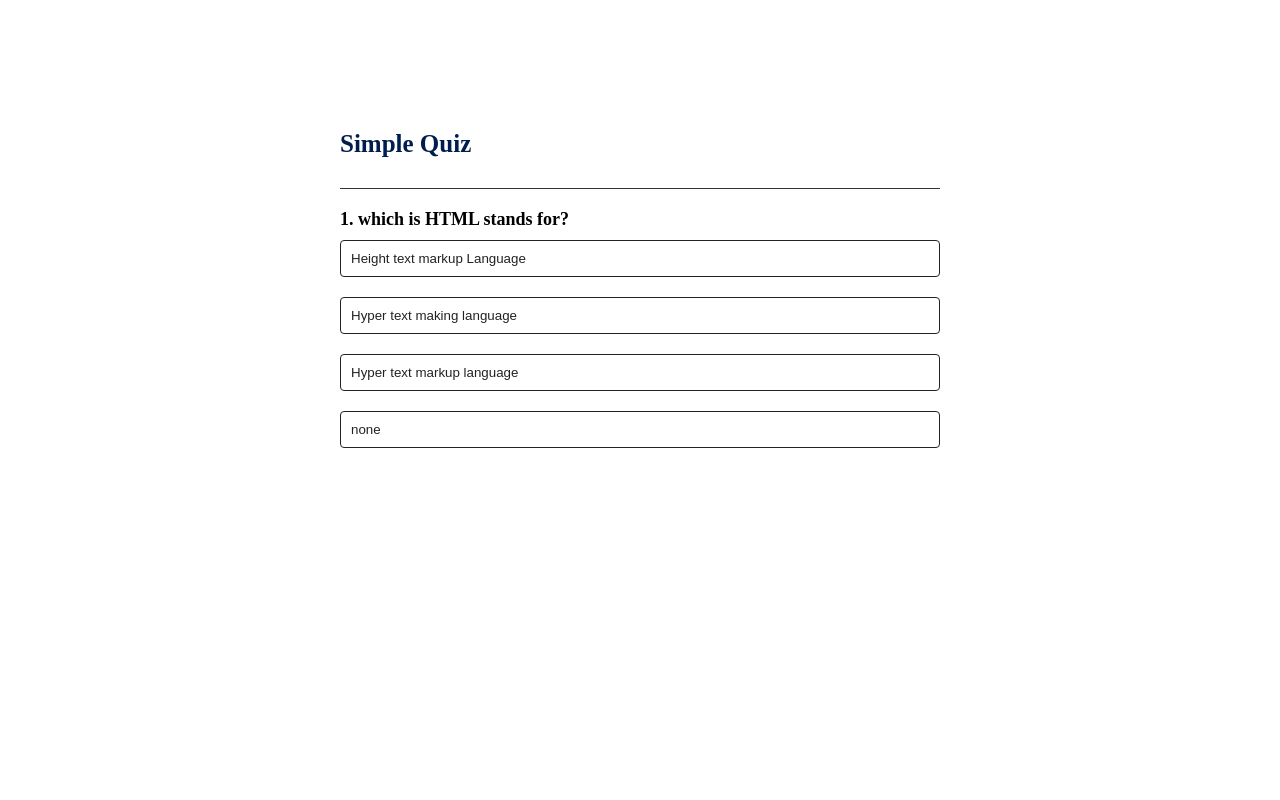
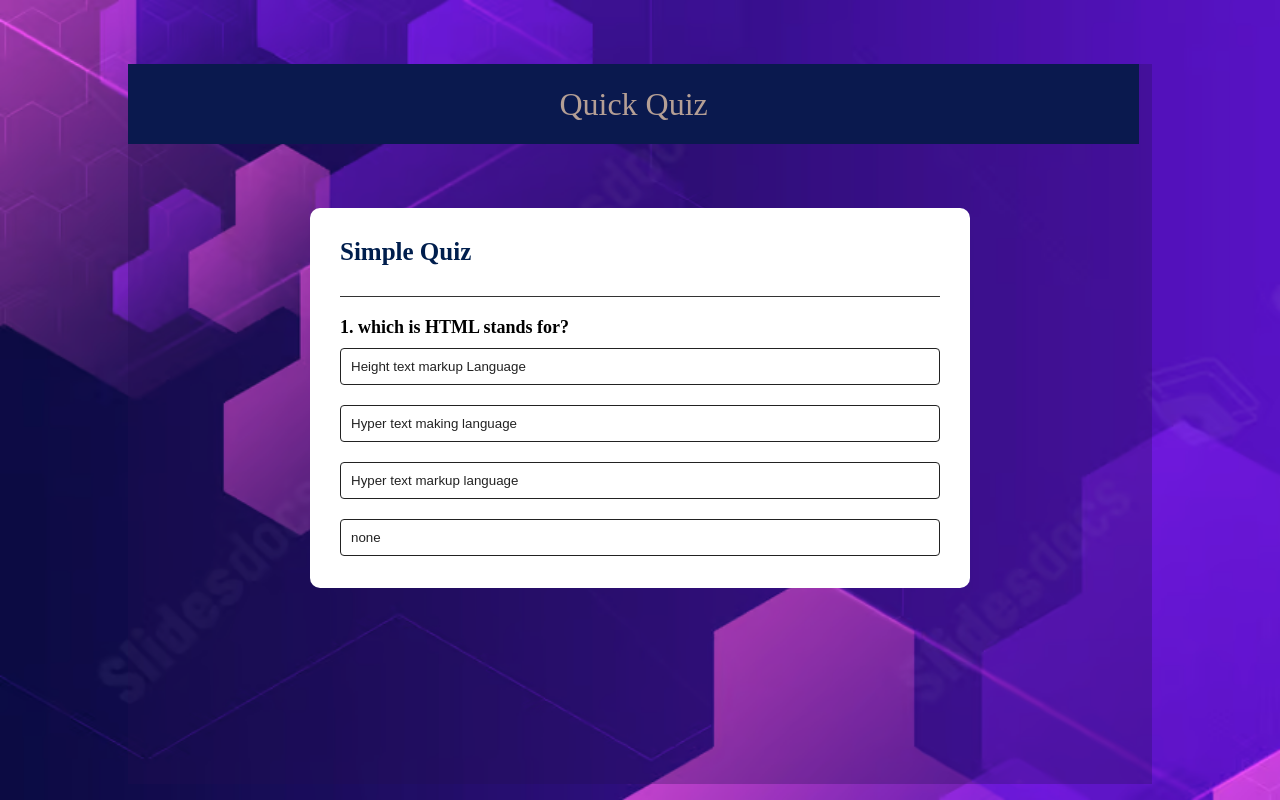
Before and after one commit to Rupali2507/MyQuiz, a plain HTML site: page index.html in a window 1280 px wide. Drawn offline with Linux system fonts and the light colour scheme.

Commit message:
commit 4

```diff
--- a/index.html
+++ b/index.html
@@ -7,6 +7,8 @@
     <link rel="Stylesheet" href="style.css">
 </head>
 <body>
+    <div class="Main">
+       <div class="header">Quick Quiz</div>
     <div class="app">
         <h1>Simple Quiz</h1>
         <div class="quiz">
@@ -21,6 +23,8 @@
             <button id="next-btn">Next</button>
         </div>
     </div>
+    <div class="box"></div>
+</div>
     <script src="script.js"></script>
 </body>
 </html>
--- a/style.css
+++ b/style.css
@@ -4,17 +4,19 @@
 
 }
 body{
-    background-image: url(bagr.jpg);
-
+    background-image: url(bg.avif);
+     background-repeat: no-repeat;
     background-size: cover;
 }
 .app{
-    background:#fff ;
-    width:90%;
+    background: #fff;
     max-width: 600px;
-    margin: 100px auto 0;
+    margin: 0% auto 0;
     border-radius: 10px;
     padding: 30px;
+    height: 40%;
+    position: relative;
+    z-index: 10;
 
 
 }
@@ -74,3 +76,48 @@ body{
 }
 .correct{background: #9aeabc;}
 .incorrect{background: #ff9393;}
+
+.Main{
+    display: flex;
+    height: 100vh;
+    width: 100vw;
+    flex-direction: column;
+
+}
+
+.box{
+    position: absolute;
+    width: 80%;
+    height: 90%;
+
+    background-color: rgb(35, 14, 81 );
+    opacity: 0.3;
+    margin: 5% 10%;
+}
+
+.header{
+    width: 79%;
+    height: 10%;
+    background-color: #001e4d;
+    position: relative;display: flex;
+    justify-content: center;
+    align-items: center;
+    margin: 5% 10%;
+    font-size: xx-large;
+    color: wheat;
+}
+
+@media(max-width:500px){
+    .app{
+        width: 60%;
+        height: 40%;
+        margin-top: 28%;
+
+    }
+    .app h1{
+        font-size: 21px;
+    }
+    .quiz h2 {
+        font-size: 15px;
+    }
+}
```
Also changed, not shown: bg.avif (added).
